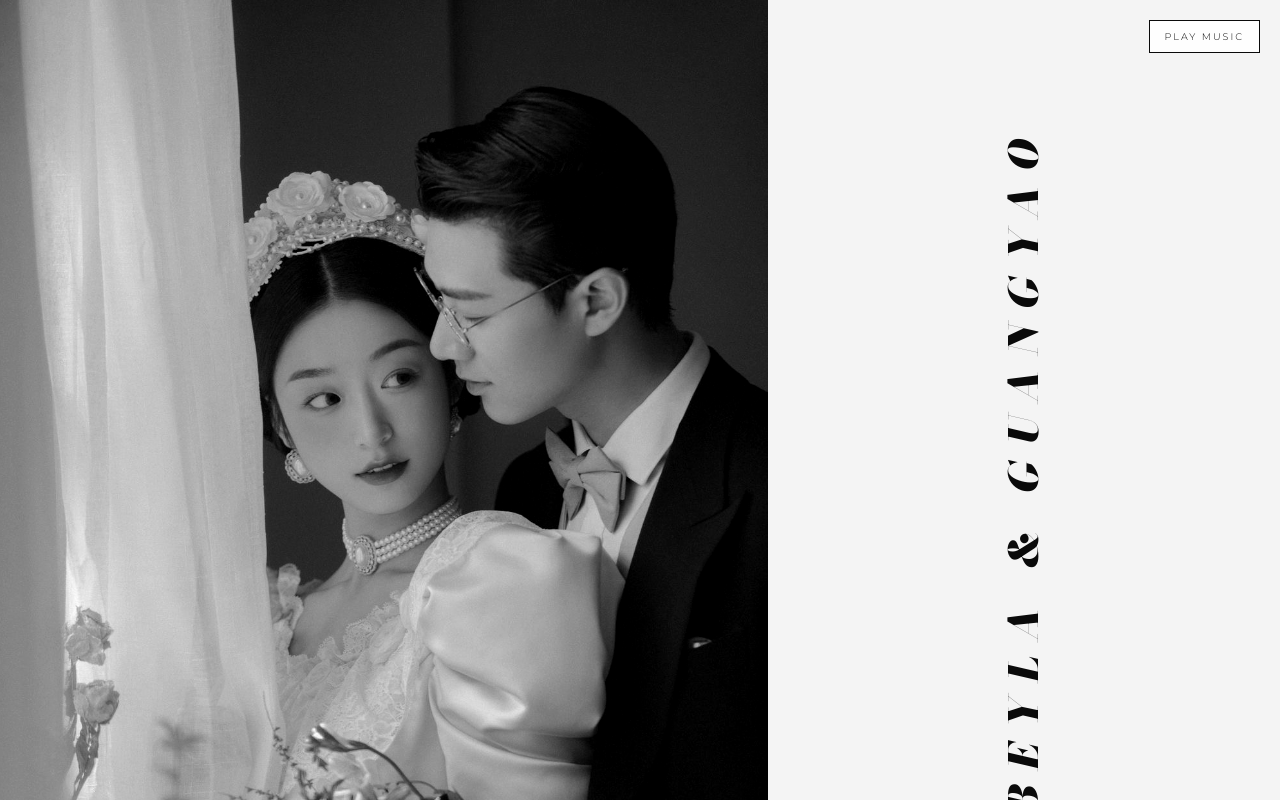
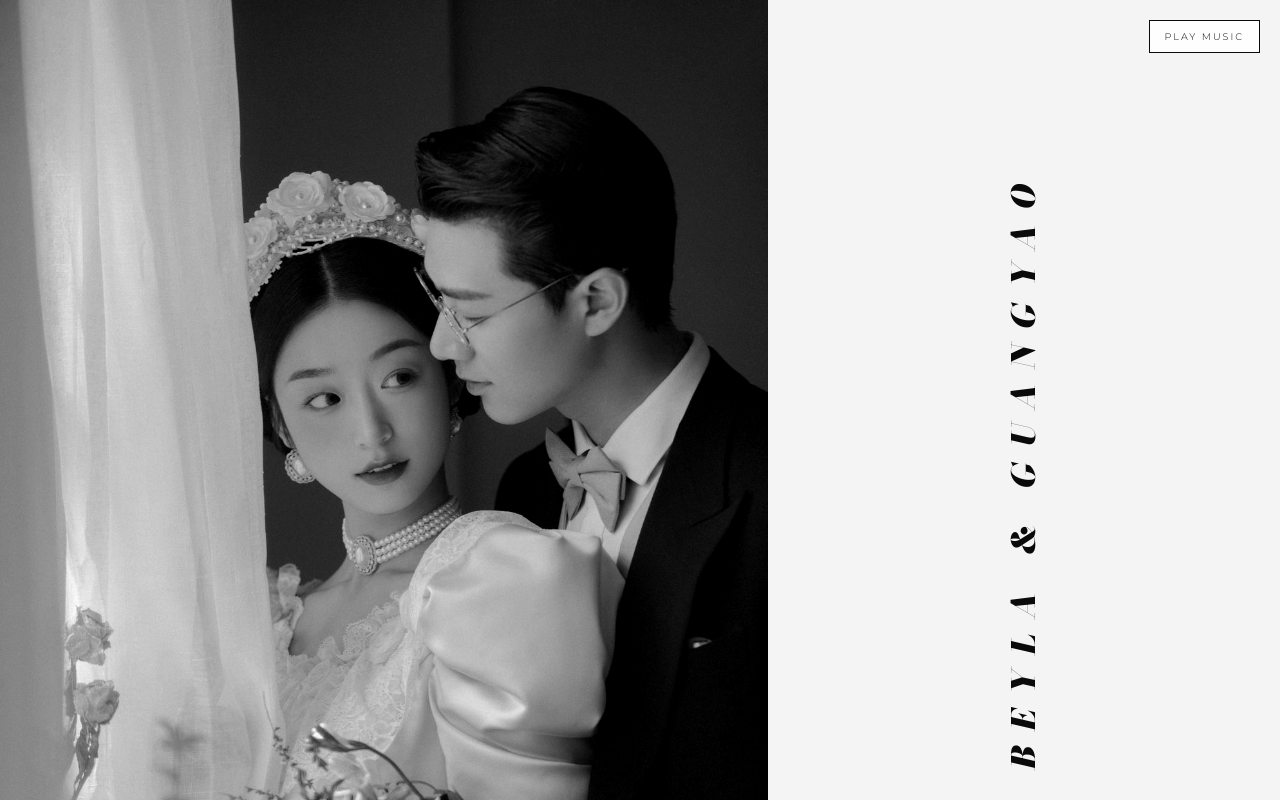
Before and after one commit to Invitaciones-Guru/Vogue-editorial-style-complete, a plain HTML site: page index.html in a window 1280 px wide. Shown: the top 800 px of the page. Drawn offline with nearby package versions, Linux system fonts and the light colour scheme; a web font is replaced by a local one.

Commit message:
Update style.css

```diff
--- a/style.css
+++ b/style.css
@@ -40,7 +40,7 @@ img { width: 100%; height: 100%; object-fit: cover; filter: grayscale(100%) cont
 .vertical-title { height: 100%; display: flex; flex-direction: column; justify-content: center; align-items: center; letter-spacing: 15px; }
 .vertical-title h1 {
     font-family: 'Bodoni Moda', serif;
-    font-size: 2.5rem !important; /* Forzamos el tamaño original */
+    font-size: 2rem !important; /* Forzamos el tamaño original */
     margin: 20px 0;
     writing-mode: vertical-rl;
     transform: rotate(180deg);
```
